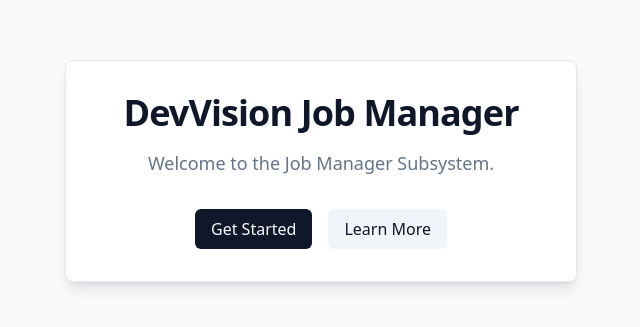
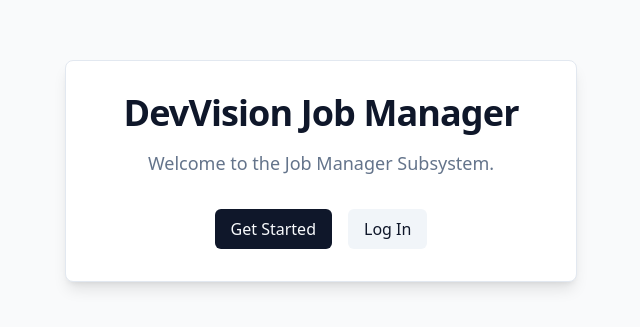
Before and after one commit to nguyenphannam2223/EEET2582-DevVision, a React app in the folder job-manager-subsystem/frontend/: page / in a window 1280 px wide. Shown: the part 229-556 px from the top of the page, without its empty margins (319-959 px from the left). Built offline with nearby package versions, Linux system fonts and the light colour scheme; the HTML template or start-up script is replaced by a standard one.

Commit message:
feat: add navigation links to home page buttons

```diff
--- a/job-manager-subsystem/frontend/src/pages/Home.tsx
+++ b/job-manager-subsystem/frontend/src/pages/Home.tsx
@@ -1,4 +1,5 @@
 import React from 'react';
+import { Link } from 'react-router-dom';
 
 const Home: React.FC = () => {
   return (
@@ -9,12 +10,12 @@ const Home: React.FC = () => {
           Welcome to the Job Manager Subsystem.
         </p>
         <div className="flex gap-4 justify-center pt-4">
-          <button className="px-4 py-2 bg-primary text-primary-foreground rounded-md hover:bg-primary/90 transition-colors font-medium">
+          <Link to="/auth/register" className="px-4 py-2 bg-primary text-primary-foreground rounded-md hover:bg-primary/90 transition-colors font-medium">
             Get Started
-          </button>
-          <button className="px-4 py-2 bg-secondary text-secondary-foreground rounded-md hover:bg-secondary/80 transition-colors font-medium">
-            Learn More
-          </button>
+          </Link>
+          <Link to="/auth/login" className="px-4 py-2 bg-secondary text-secondary-foreground rounded-md hover:bg-secondary/80 transition-colors font-medium">
+            Log In
+          </Link>
         </div>
       </div>
     </div>
```
